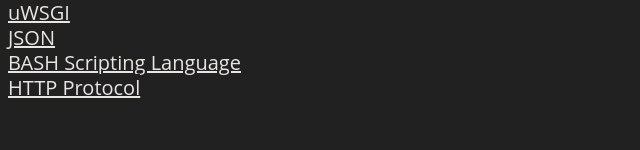
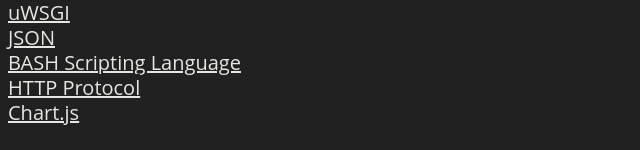
Before and after one commit to drauger-os-development/download-optimizer, a Flask app: page /about in a window 1280 px wide. Shown: the part 650-800 px from the top of the page, without its empty margins (0-640 px from the left). Run offline with Flask 2, Linux system fonts and the light colour scheme; parts of the project's set-up code (start-up, migrations or seed data) failed here and were passed over.

Commit message:
add link for chart.js

```diff
--- a/templates/about.html
+++ b/templates/about.html
@@ -49,6 +49,7 @@
     </br>
     <a href="https://developer.mozilla.org/en-US/docs/Web/HTTP/Overview">HTTP Protocol</a>
     </br>
+    <a href="https://www.chartjs.org">Chart.js</a>
 </h2>
 
 {% endblock %}
```
